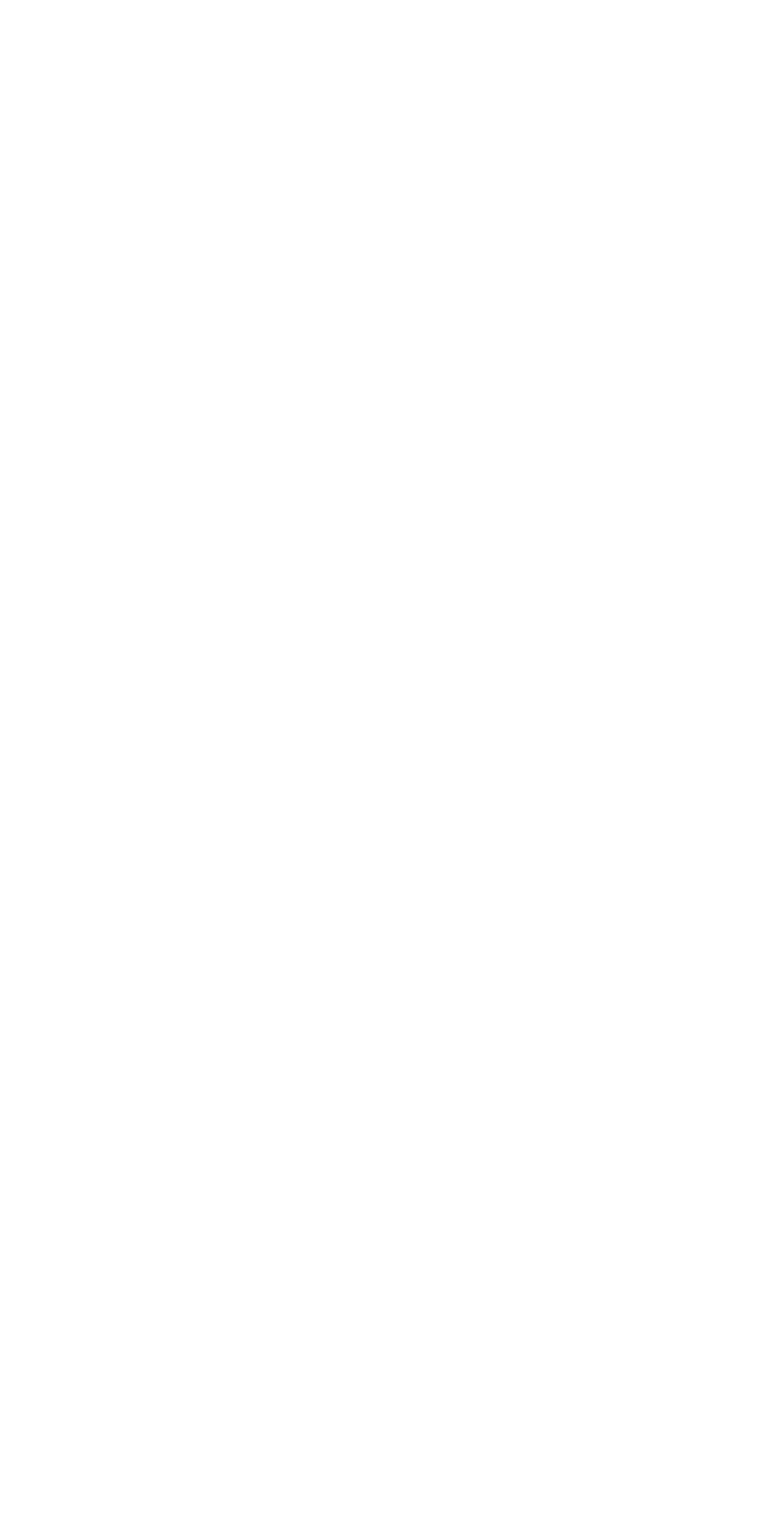
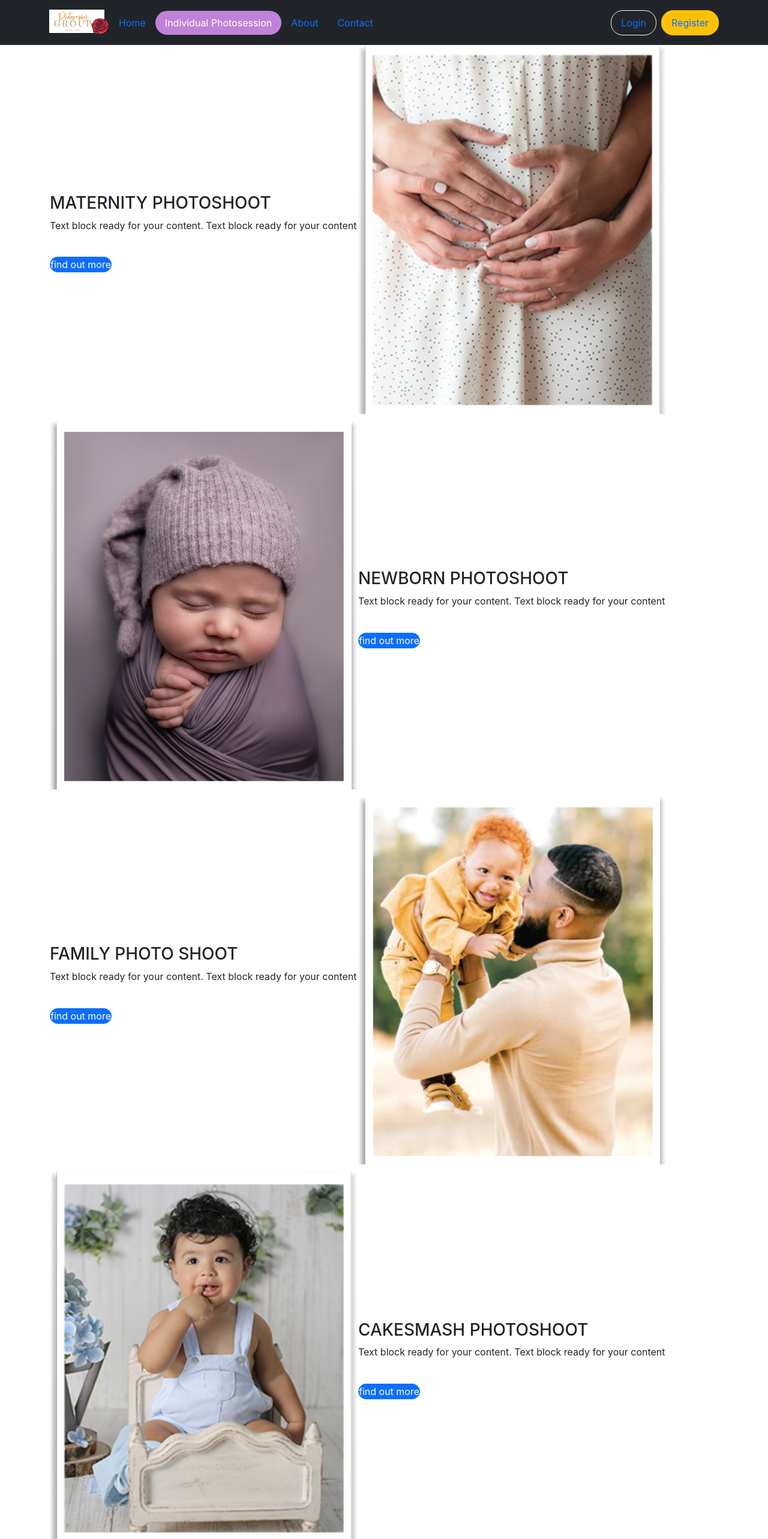
Before and after one commit to moh-almuslem/react_components, a React (Create React App) app: page /photosession in a window 1280 px wide. Shown: the top 2566 px of the page at 60% size. Before the commit the page ends 800 px from the top, so only its background shows below. Built offline with nearby package versions, Linux system fonts and the light colour scheme.

Commit message:
Added a photosession component and updated NavBar and Footer accordingly

```diff
--- a/package.json
+++ b/package.json
@@ -6,7 +6,9 @@
     "@testing-library/jest-dom": "^5.16.1",
     "@testing-library/react": "^12.1.2",
     "@testing-library/user-event": "^13.5.0",
+    "bootstrap": "^5.1.3",
     "react": "^17.0.2",
+    "react-bootstrap": "^2.0.3",
     "react-dom": "^17.0.2",
     "react-router-dom": "5.2",
     "react-scripts": "5.0.0",
--- a/src/App.js
+++ b/src/App.js
@@ -5,6 +5,8 @@ import RegistrationScreen from './RegistrationScreen'
 import AboutScreen from "./AboutScreen";
 import ContactScreen from "./ContactScreen";
 import LoginScreen from "./LoginScreen";
+import PhotosessionScreen from "./PhotosessionScreen";
+
 
 
 function App() {
@@ -19,6 +21,7 @@ function App() {
                  <LayoutRoute path="/about" exact={true} component={AboutScreen} />
                  <LayoutRoute path="/contact" exact={true} component={ContactScreen} />
                  <LayoutRoute path="/login" exact={true} component={LoginScreen} />
+                 <LayoutRoute path="/photosession" exact={true} component={PhotosessionScreen} />
             </Switch>
         </BrowserRouter>
 
--- a/src/Footer.js
+++ b/src/Footer.js
@@ -32,6 +32,7 @@ function Footer(props) {
   <footer className="py-3 my-4">
     <ul className="nav justify-content-center border-bottom pb-3 mb-3">
       <li className="nav-item"><Link to="/" className={`nav-link ${state['/']}`}>Home</Link></li>
+      <li className="nav-item"><Link to="/photosession" className={`nav-link ${state['/photosession']}`}>Individual Photosession</Link></li>
       <li className="nav-item"><Link to="/about" className={`nav-link ${state['/about']}`}>About</Link></li>
       <li className="nav-item"><Link to="/contact" className={`nav-link ${state['/contact']}`}>Contact</Link></li>
     </ul>
--- a/src/Hero.js
+++ b/src/Hero.js
@@ -1,9 +1,24 @@
 import logo from './image/logo.png';
+import image from "./image/family.png"
 function Hero(props) {
 
     return(
 
-        <div className="px-4 py-5 my-5 text-center">
+  //       <div className="px-4 py-5 my-5 text-center">
+  //   <img src={logo} alt="logo" width="264" />
+  //   <h1 className="display-5 fw-bold">{props.title}</h1>
+  //   <div className="col-lg-6 mx-auto">
+  //     <p className="lead mb-4">{props.description}</p>
+  //     <div className="d-grid gap-2 d-sm-flex justify-content-sm-center">
+  //       <button type="button" className="btn btn-primary btn-lg px-4 gap-3">{props.btnLabelOne}</button>
+  //       <button type="button" className="btn btn-outline-secondary btn-lg px-4">{props.btnLabelTwo}</button>
+  //     </div>
+  //   </div>
+  // </div>
+
+
+
+       <div className="px-4 py-5 my-5 text-center">
     <img src={logo} alt="logo" width="264" />
     <h1 className="display-5 fw-bold">{props.title}</h1>
     <div className="col-lg-6 mx-auto">
@@ -15,7 +30,6 @@ function Hero(props) {
     </div>
   </div>
 
-
     )
 
 
--- a/src/MainScreen.js
+++ b/src/MainScreen.js
@@ -5,10 +5,10 @@ function MainScreen() {
   return (
     <div>
       <Hero
-          title="Our Company"
-          description="something"
-          btnLabelOne="button One"
-          btnLabelTwo="Second btn"
+          title="Photography Group"
+          description="Photography is an austere and blazing poetry of the real"
+          btnLabelOne="Homepage"
+          btnLabelTwo="Know more"
           />
 
 
--- a/src/NavBar.js
+++ b/src/NavBar.js
@@ -34,10 +34,12 @@ function NavBar(props) {
           </Link>
 
           <ul className="nav col-12 col-lg-auto me-lg-auto mb-2 justify-content-center mb-md-0">
-              <ul className='nav nav-pills'>
+            <ul className='nav nav-pills'>
               <li className="nav-item"><Link to="/" className={`nav-link ${state['/']}`}>Home</Link></li>
+              <li className="nav-item"><Link to="/photosession" className={`nav-link ${state['/photosession']}`}>Individual Photosession</Link></li>
               <li className="nav-item"><Link to="/about" className={`nav-link ${state['/about']}`}>About</Link></li>
               <li className="nav-item"><Link to="/contact" className={`nav-link ${state['/contact']}`}>Contact</Link></li>
+
             </ul>
           </ul>
 
--- /dev/null
+++ b/src/PhotosessionScreen.js
@@ -0,0 +1,65 @@
+import { Link } from 'react-router-dom';
+import maternity from "./image/maternity.png"
+import newborn from "./image/newborn.png"
+import family from "./image/family.png"
+import milestone from "./image/milestone.png"
+function PhotosessionScreen() {
+
+
+
+    return(
+
+        <div className='container'>
+            <table className="viewall" cellpading="0" cellspacing="0" border-radius="8px" >
+                    <tbody>
+                        <tr>
+                            <td>
+                                <h3>MATERNITY PHOTOSHOOT</h3>
+                                    <p>Text block ready for your content. Text block ready for your content</p>
+                                <br/>
+                                <Link to="/"><button className="btn btn-primary">find out more</button></Link>
+                            </td>
+                            <td>
+                                <img src={maternity} width={512}/>
+                            </td>
+                        </tr>
+                        <tr>
+                            <td>
+                                <img src={newborn} width={512}/>
+                            </td>
+                            <td>
+                                <h3>NEWBORN PHOTOSHOOT</h3>
+                                    <p>Text block ready for your content. Text block ready for your content</p>
+                            <br/>
+                                <Link to="/"><button className="btn btn-primary">find out more</button></Link>
+                            </td>
+                        </tr>
+                        <tr>
+                            <td>
+                                <h3>FAMILY PHOTO SHOOT</h3>
+                                <p>Text block ready for your content. Text block ready for your content</p>
+                                <br/><Link to="/"><button className="btn btn-primary">find out more</button></Link>
+                            </td>
+                            <td>
+                                <img src={family} width={512}/>
+                            </td>
+                        </tr>
+
+                        <tr>
+                            <td>
+                                <img src={milestone} width={512}/>
+                            </td>
+                            <td>
+                                <h3>CAKESMASH PHOTOSHOOT</h3>
+                                <p>Text block ready for your content. Text block ready for your content</p>
+                                <br/>
+                                <Link to="/"><button className="btn btn-primary">find out more</button></Link>
+                            </td>
+                        </tr>
+                </tbody>
+            </table>
+        </div>
+    )
+}
+
+export default PhotosessionScreen;
--- a/src/RegistrationScreen.js
+++ b/src/RegistrationScreen.js
@@ -108,7 +108,7 @@ function RegistrationScreen() {
     return (
         <div className="container" style={{"margin-top": "5em", "max-width": "40em"}}>
 
-            <h1>Register your Interest</h1>
+            <h1>Register</h1>
             <br/>
 
             <label>Enter your firstname *</label>
--- a/src/index.css
+++ b/src/index.css
@@ -32,7 +32,7 @@ code {
 
   color: blueviolet;
   text-decoration: underline;
-  transform: scale(1.5);
+  transform: scale(1.2);
   border-radius: 20px;
 }
 
@@ -41,9 +41,21 @@ code {
   color: blueviolet;
   transform: scale(1.5);
 
+
 }
 
 .nav-pills .nav-link.active {
   background-color:rgb(192, 130, 216);
   border-radius: 20px;
 }
+
+/* .logo{
+
+  /* position: absolute; */
+    /* left: 50%; */
+    /* margin-left: auto;
+    /* display: block; */
+    /* position:static; */
+
+
+/* }// */
```
Also changed, not shown: 1 other file (tests, documents, lock files or other folders).
